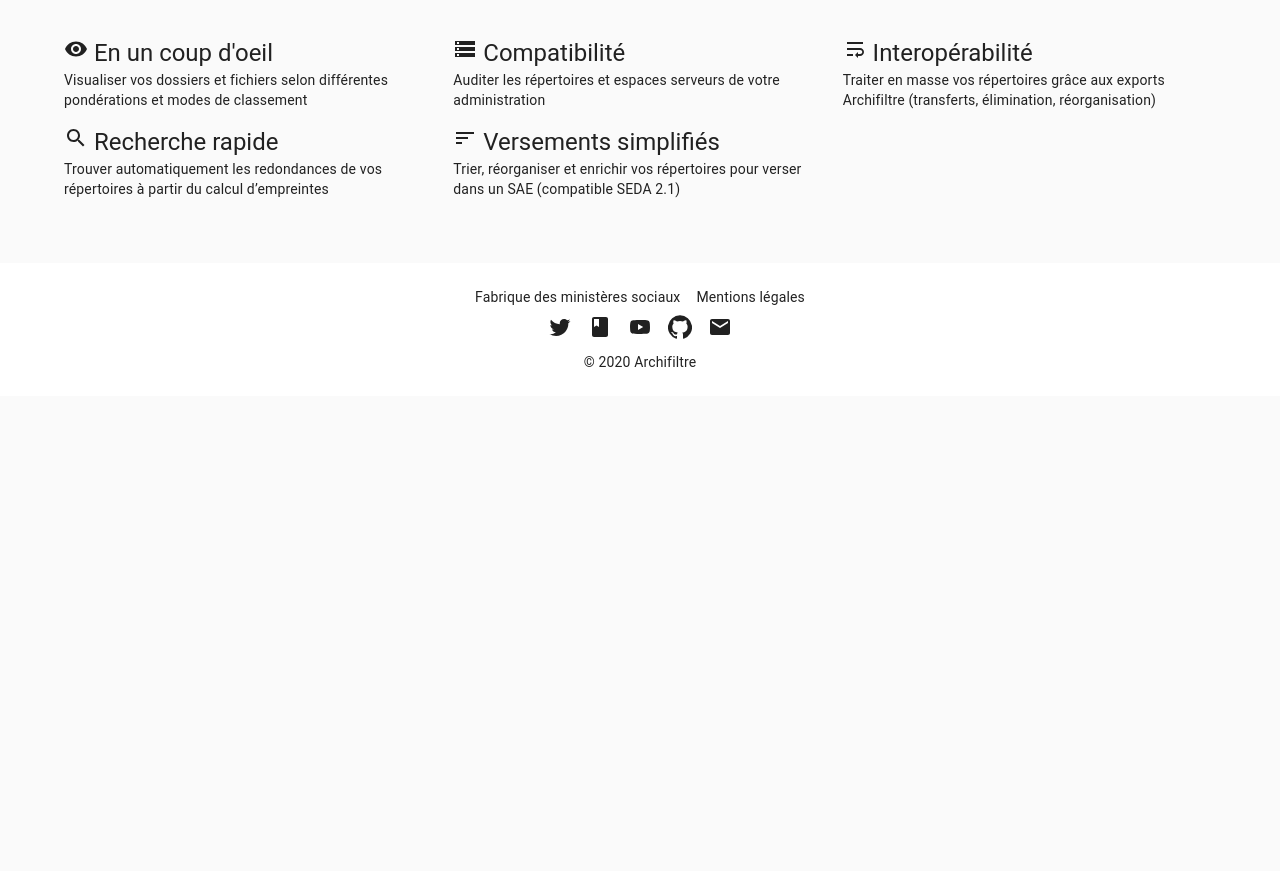
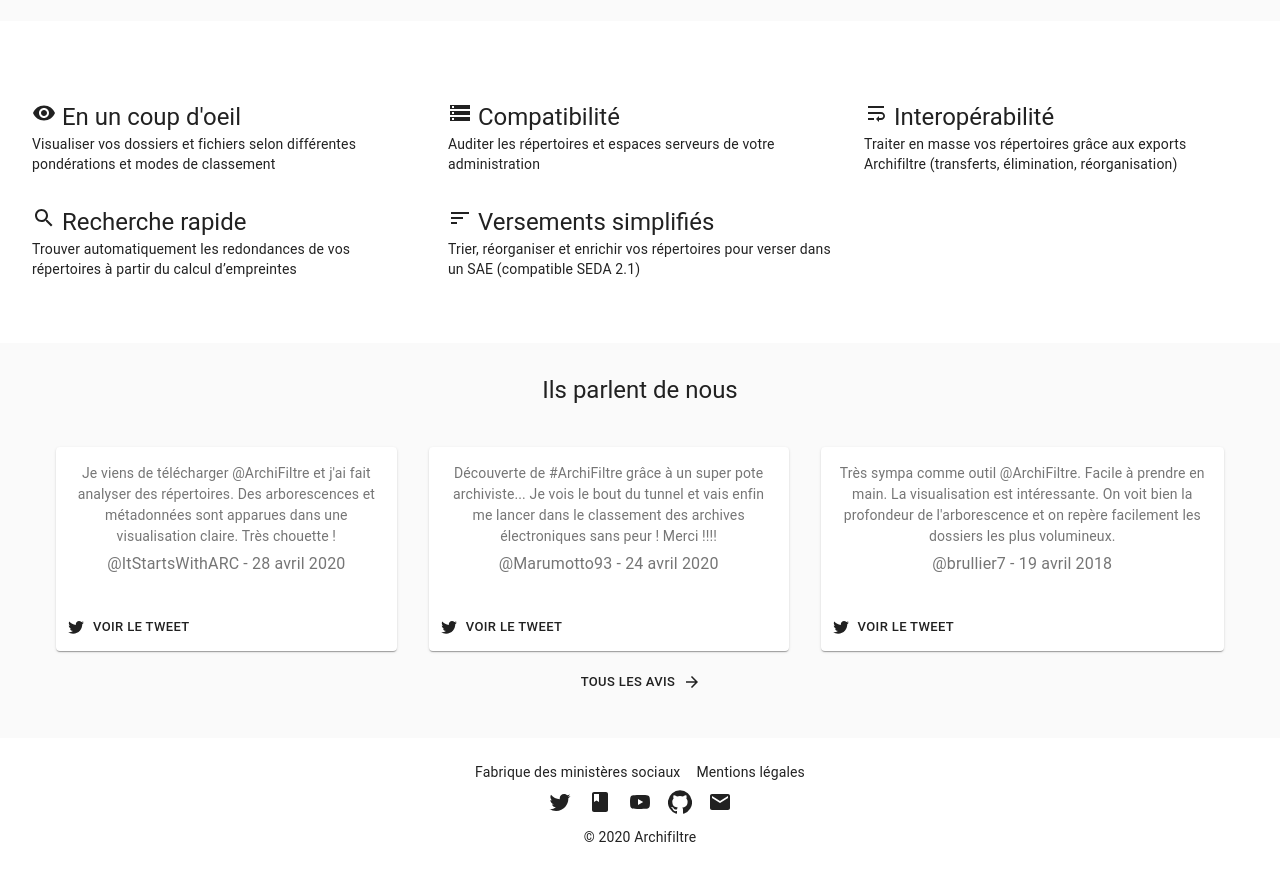
Before and after one commit to SocialGouv/archifiltre-site, a Gatsby site: page / in a window 1280 px wide. Shown: the part 1100-1971 px from the top of the page. Before the commit the page ends 1496 px from the top, so only its background shows below. Built offline with nearby package versions, Linux system fonts and the light colour scheme; Gatsby itself is replaced by a stand-in of ours.

Commit message:
feat: add tweets integration (#31)

```diff
--- a/package.json
+++ b/package.json
@@ -37,7 +37,8 @@
     "gatsby-transformer-remark": "^2.8.28",
     "react": "latest",
     "react-dom": "latest",
-    "react-helmet": "^6.1.0"
+    "react-helmet": "^6.1.0",
+    "react-tweet-embed": "^1.2.2"
   },
   "devDependencies": {
     "@types/node": "latest",
--- /dev/null
+++ b/src/components/homepage-tweets.tsx
@@ -0,0 +1,64 @@
+import React, { FC } from 'react'
+import { Box, Theme } from '@material-ui/core'
+import { homepageTweets } from '../display-data/tweets-data'
+import Card from '@material-ui/core/Card'
+import CardContent from '@material-ui/core/CardContent'
+import Typography from '@material-ui/core/Typography'
+import CardActions from '@material-ui/core/CardActions'
+import Button from '@material-ui/core/Button'
+import { makeStyles } from '@material-ui/styles'
+import TwitterIcon from '@material-ui/icons/Twitter'
+
+const useStyles = makeStyles((theme: Theme) => ({
+  root: {
+    minWidth: 275,
+    margin: theme.spacing(2),
+  },
+  bullet: {
+    display: 'inline-block',
+    margin: '0 2px',
+    transform: 'scale(0.8)',
+  },
+  title: {
+    fontSize: 14,
+  },
+  pos: {
+    marginBottom: 12,
+  },
+}))
+
+const HomepageTweets: FC = () => {
+  const classes = useStyles()
+  return (
+    <Box display="flex" justifyContent="space-between">
+      {homepageTweets.map((tweet, index: number) => (
+        <Card className={classes.root} key={`${tweet.url}-${index}`}>
+          <CardContent>
+            <Typography
+              className={classes.title}
+              color="textSecondary"
+              gutterBottom
+            >
+              {tweet.text}
+            </Typography>
+            <Typography className={classes.pos} color="textSecondary">
+              {tweet.username} - {tweet.date}
+            </Typography>
+          </CardContent>
+          <CardActions>
+            <Button
+              size="small"
+              startIcon={<TwitterIcon />}
+              target="_blank"
+              href={tweet.url}
+            >
+              Voir le tweet
+            </Button>
+          </CardActions>
+        </Card>
+      ))}
+    </Box>
+  )
+}
+
+export default HomepageTweets
--- a/src/components/product-features.tsx
+++ b/src/components/product-features.tsx
@@ -1,11 +1,22 @@
 import React, { FC } from 'react'
-import { Grid } from '@material-ui/core'
+import { Grid, Theme } from '@material-ui/core'
 import Box from '@material-ui/core/Box'
 import { featureData } from '../display-data/feature-data'
 import Typography from '@material-ui/core/Typography'
+import { makeStyles } from '@material-ui/styles'
 
-const ProductFeatures: FC = () => (
-  <Grid container spacing={2}>
+const useStyles = makeStyles((theme: Theme) => ({
+  content: {
+    backgroundColor: theme.palette.background.paper,
+    padding: theme.spacing(8, 2, 6),
+    margin: -theme.spacing(2),
+  },
+}))
+
+const ProductFeatures: FC = () => {
+  const classes = useStyles()
+  return (
+    <Grid container className={classes.content} alignItems="center" spacing={4}>
       {featureData.map(feature => (
         <Grid item md={4} key={feature.title}>
           <Box>
@@ -20,5 +31,6 @@
       ))}
     </Grid>
   )
+}
 
 export default ProductFeatures
--- /dev/null
+++ b/src/display-data/tweets-data.ts
@@ -0,0 +1,50 @@
+export const tweetIds = [
+  '986932580250505216',
+  '987361670031912960',
+  '997334684651675649',
+  '997370099257499648',
+  '999928808215138304',
+  '1001480245554372608',
+  '1042044102563512320',
+  '1068183076084346880',
+  '1169915862993838080',
+  '1196436730947219456',
+  '1235461045331939329',
+  '1246018462473949186',
+  '1253683077664182272',
+  '1259049640600748032',
+  '1255205190015254528',
+  '1024310439893762049',
+  '1276152839526629378',
+  '1276095657976180736',
+  '1276086670866202624',
+  '1258000166407331840',
+  '1255463041598205953',
+  '1253660193252085762',
+  '1240935419778347008',
+  '1239887024993304577',
+]
+
+export const homepageTweets = [
+  {
+    text:
+      "Je viens de télécharger @ArchiFiltre et j'ai fait analyser des répertoires. Des arborescences et métadonnées sont apparues dans une visualisation claire. Très chouette !",
+    username: '@ItStartsWithARC',
+    date: '28 avril 2020',
+    url: 'https://twitter.com/ItStartsWithARC/status/1255205190015254528',
+  },
+  {
+    text:
+      'Découverte de #ArchiFiltre grâce à un super pote archiviste... Je vois le bout du tunnel et vais enfin me lancer dans le classement des archives électroniques sans peur ! Merci !!!!',
+    username: '@Marumotto93',
+    date: '24 avril 2020',
+    url: 'https://twitter.com/Marumotto93/status/1253683077664182272',
+  },
+  {
+    text:
+      "Très sympa comme outil @ArchiFiltre. Facile à prendre en main. La visualisation est intéressante. On voit bien la profondeur de l'arborescence et on repère facilement les dossiers les plus volumineux. ",
+    username: '@brullier7',
+    date: '19 avril 2018',
+    url: 'https://twitter.com/brullier7/status/986932580250505216',
+  },
+]
--- a/src/pages/index.tsx
+++ b/src/pages/index.tsx
@@ -10,6 +10,8 @@
 import Presentation from '../components/presentation'
 import ProductFeatures from '../components/product-features'
 import Typography from '@material-ui/core/Typography'
+import HomepageTweets from '../components/homepage-tweets'
+import ArrowForwardIcon from '@material-ui/icons/ArrowForward'
 
 const useStyles = makeStyles((theme: Theme) => ({
   headerButtons: {
@@ -67,16 +69,37 @@
           </Grid>
         </div>
       </HomepageHeader>
-      <Box p={3} textAlign="center">
-        <Box pb={3}>
+      <Box p={3} pb={6} textAlign="center">
+        <Box p={3}>
           <Typography variant="h5" color="textPrimary">
             Fonctionnalités
           </Typography>
         </Box>
         <Presentation />
       </Box>
-      <Box p={6}>
+      <Box>
         <ProductFeatures />
+      </Box>
+      <Box p={3} textAlign="center">
+        <Box p={3}>
+          <Typography variant="h5" color="textPrimary">
+            Ils parlent de nous
+          </Typography>
+        </Box>
+        <HomepageTweets />
+        <Grid container justify="center">
+          <Grid item>
+            <Button
+              color="inherit"
+              component={GatsbyLink}
+              to="/social"
+              size="small"
+              endIcon={<ArrowForwardIcon />}
+            >
+              Tous les avis
+            </Button>
+          </Grid>
+        </Grid>
       </Box>
     </Layout>
   )
--- /dev/null
+++ b/src/types.d.ts
@@ -0,0 +1 @@
+declare module 'react-twitter-embed'
```
Also changed, not shown: src/pages/social.tsx (added, +25 -0 lines), 1 other file. Lines whose indentation alone changed are shown as unchanged.
